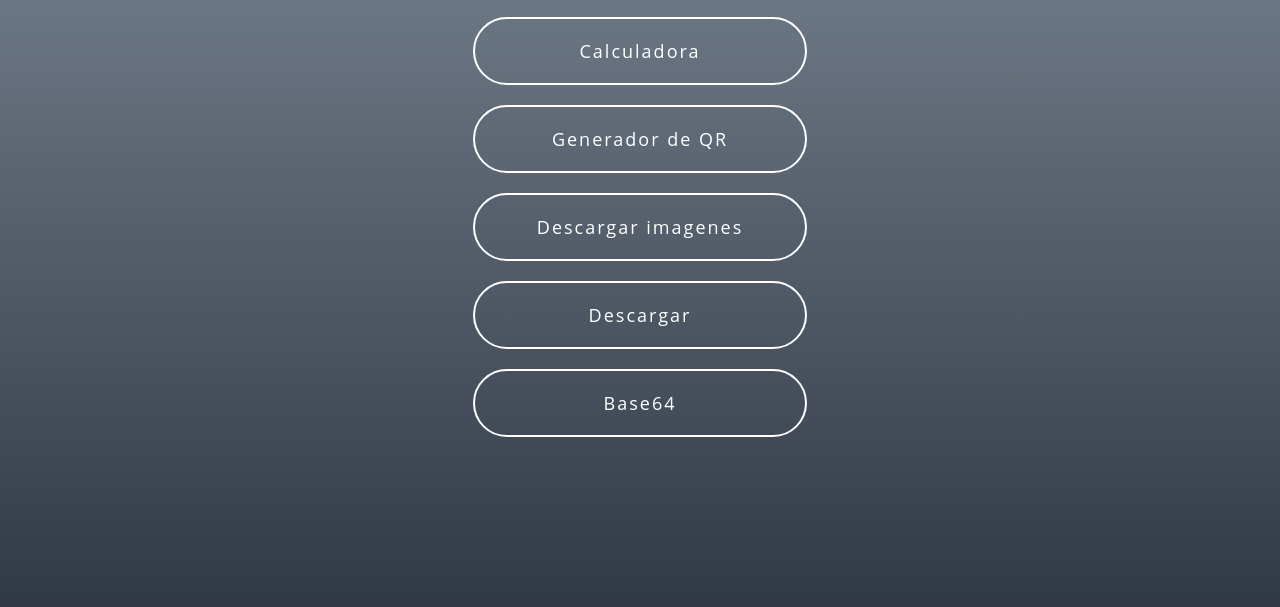
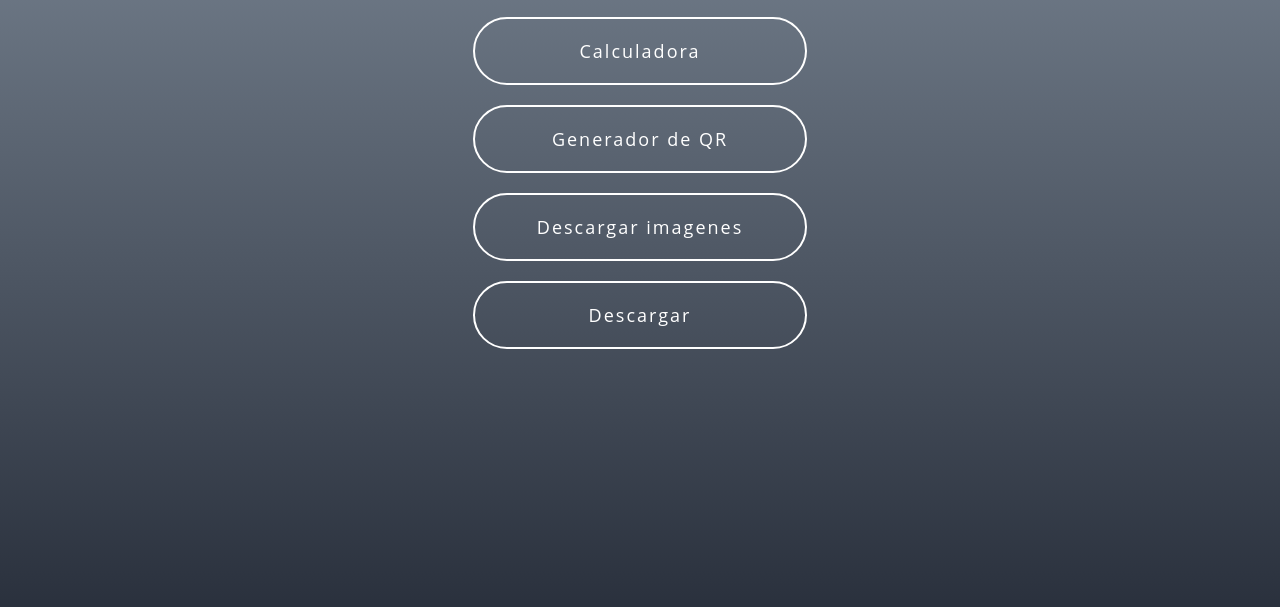
Before and after one commit to zIntense/elblogdelsensei.github.io, a plain HTML site: page index.html in a window 1280 px wide. Shown: the part 193-800 px from the top of the page. Drawn offline with Linux system fonts and the light colour scheme.

Commit message:
Remove Base64 link from index.html
Removed the Base64 link from the index.html file.

```diff
--- a/index.html
+++ b/index.html
@@ -126,10 +126,6 @@ a:hover {
         Descargar
     </a>
 
-        <a href="https://zintense.github.io/elblogdelsensei.github.io/base64" class="links">
-        Base64
-    </a>
-
     <!-- 5. footer  -->
 
     <div class="mmtree">LinkMaster</div>
```
